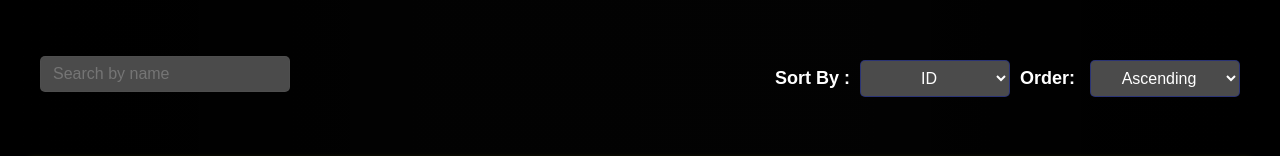
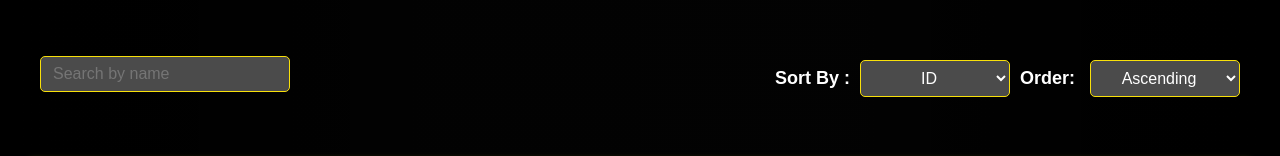
Before and after one commit to POORVAJA-V/WISDOM-PEAK-DATA-FETCH, a React (Create React App) app: page / in a window 1280 px wide. Shown: the top 156 px of the page. Built offline with nearby package versions, Linux system fonts and the light colour scheme; no server answers.

Commit message:
initial commit

```diff
--- a/src/Components/Home/index.css
+++ b/src/Components/Home/index.css
@@ -24,7 +24,7 @@
     padding: 8px 12px;
     font-size: 1rem;
     border-radius: 5px;
-    border: 1.5px solid #5252527a;
+    border: 1.5px solid #f8e00a;
     width: 250px;
     transition: all 0.1s ease-in-out;
     margin-bottom: 10px;
@@ -42,7 +42,7 @@
     padding: 8px 12px;
     font-size: 1rem;
     border-radius: 5px;
-    border: 1.4px solid #0719a37a;
+    border: 1.4px solid #f8e00a;
     background-color: rgb(75, 75, 75);
     color:white;
     transition: all 0.1s ease-in-out;
```
